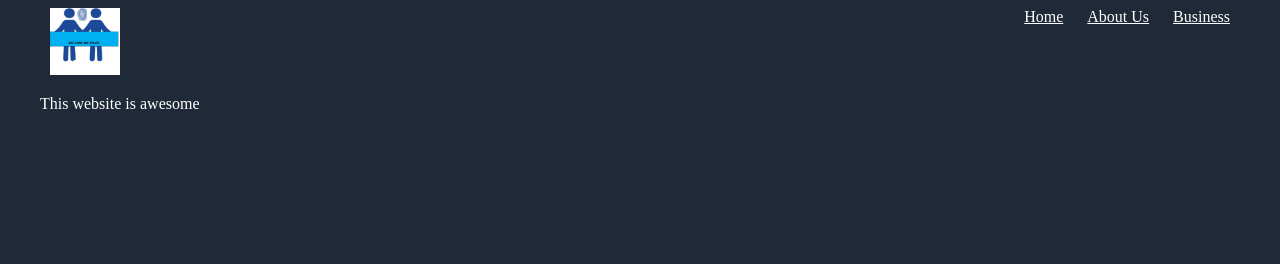
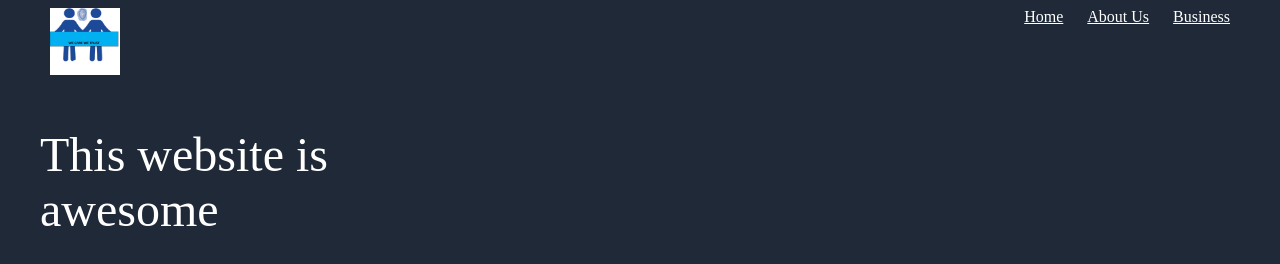
Before and after one commit to Conroy-a11y/odin-project-2, a plain HTML site: page index.html in a window 1280 px wide. Drawn offline with Linux system fonts and the light colour scheme.

Commit message:
styling the hero text

```diff
--- a/index.html
+++ b/index.html
@@ -13,6 +13,11 @@
         <a href="#">Home</a> <a href="#">About Us</a> <a href="#">Business</a>
       </div>
     </div>
-    <div id="hero-text"><p>This website is awesome</p></div>
+    <div id="hero-text">
+      <p>
+        This website is<br />
+        awesome
+      </p>
+    </div>
   </body>
 </html>
--- a/style.css
+++ b/style.css
@@ -10,3 +10,9 @@
   flex-direction: row;
   justify-content: space-between;
 }
+
+#hero-text {
+  font-size: 48px;
+  font-weight: extra-bold;
+  color: #f9faf8;
+}
```
